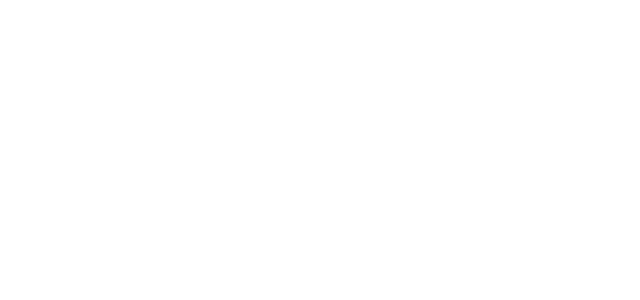
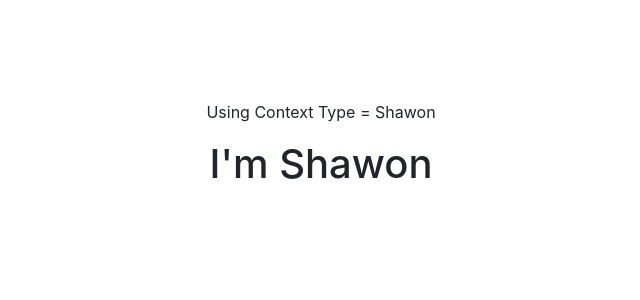
Before and after one commit to shawon39/45-days-of-code---React-JS, a React (Create React App) app: page / in a window 1280 px wide. Shown: the top 300 px of the page, without its empty margins (319-959 px from the left). Built offline with nearby package versions, Linux system fonts and the light colour scheme.

Commit message:
Added Context Api

```diff
--- /dev/null
+++ b/src/components/12-ContextAPI/ComponentC/ComponentC.js
@@ -0,0 +1,14 @@
+import React, { Component } from "react";
+import ComponentE from "../ComponentE/ComponentE";
+
+class ComponentC extends Component {
+	render() {
+		return (
+			<div>
+				<ComponentE />
+			</div>
+		);
+	}
+}
+
+export default ComponentC;
--- /dev/null
+++ b/src/components/12-ContextAPI/ComponentE/ComponentE.js
@@ -0,0 +1,22 @@
+import React, { Component } from "react";
+import ComponentF from "../ComponentF/ComponentF";
+import UserContext from './../userContext'; //  For contextType way
+
+class ComponentE extends Component {
+
+  // Alternative of ( ComponentE.contextType = UserContext; )
+  // static contextType = UserContext;
+
+	render() {
+		return (
+			<div>
+        <p>Using Context Type = {this.context}</p>
+				<ComponentF />
+			</div>
+		);
+	}
+}
+
+ComponentE.contextType = UserContext; // Another way to showing Context Value
+
+export default ComponentE;
--- /dev/null
+++ b/src/components/12-ContextAPI/ComponentF/ComponentF.js
@@ -0,0 +1,17 @@
+import React, { Component } from "react";
+import { UserConsumer } from "../userContext";
+
+class ComponentF extends Component {
+	render() {
+    console.log(React.version);
+		return (
+			<UserConsumer>
+				{(userName) => {
+					return <h1>I'm {userName}</h1>;
+				}}
+			</UserConsumer>
+		);
+	}
+}
+
+export default ComponentF;
--- /dev/null
+++ b/src/components/12-ContextAPI/ContextAPI.js
@@ -0,0 +1,15 @@
+import React, { Component } from "react";
+import ComponentC from "./ComponentC/ComponentC";
+import { UserProvider } from "./userContext";
+
+class ContextAPI extends Component {
+	render() {
+		return (
+			<UserProvider value="Shawon">
+				<ComponentC />
+			</UserProvider>
+		);
+	}
+}
+
+export default ContextAPI;
--- /dev/null
+++ b/src/components/12-ContextAPI/userContext.js
@@ -0,0 +1,13 @@
+import React from 'react';
+
+const UserContext = React.createContext("");
+
+const UserProvider = UserContext.Provider;
+const UserConsumer = UserContext.Consumer;
+
+export {
+  UserProvider,
+  UserConsumer
+}
+
+export default UserContext
--- a/src/components/App.js
+++ b/src/components/App.js
@@ -13,11 +13,12 @@
 // import LiftingStateUp from "./9-LiftingStateUp/LiftingStateUp";
 // import ClickCounter from "./11-HigherOrderComponents/ClickCounter/ClickCounter";
 // import HoverCounter from "./11-HigherOrderComponents/HoverCounter/HoverCounter";
+import ContextAPI from "./12-ContextAPI/ContextAPI";
 
 function App() {
 	return (
 		<div className="App">
-			{/* Component */}
+			<ContextAPI/>
 		</div>
 	);
 }
```
